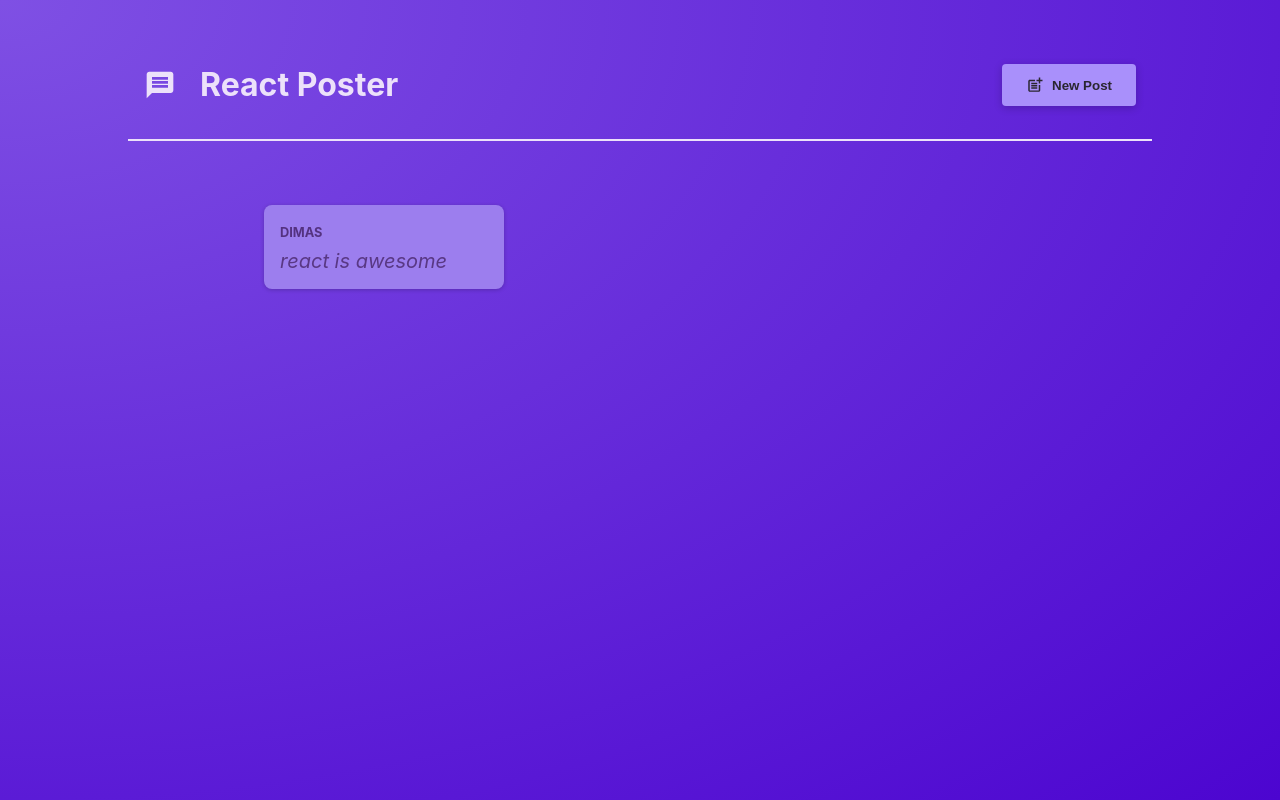
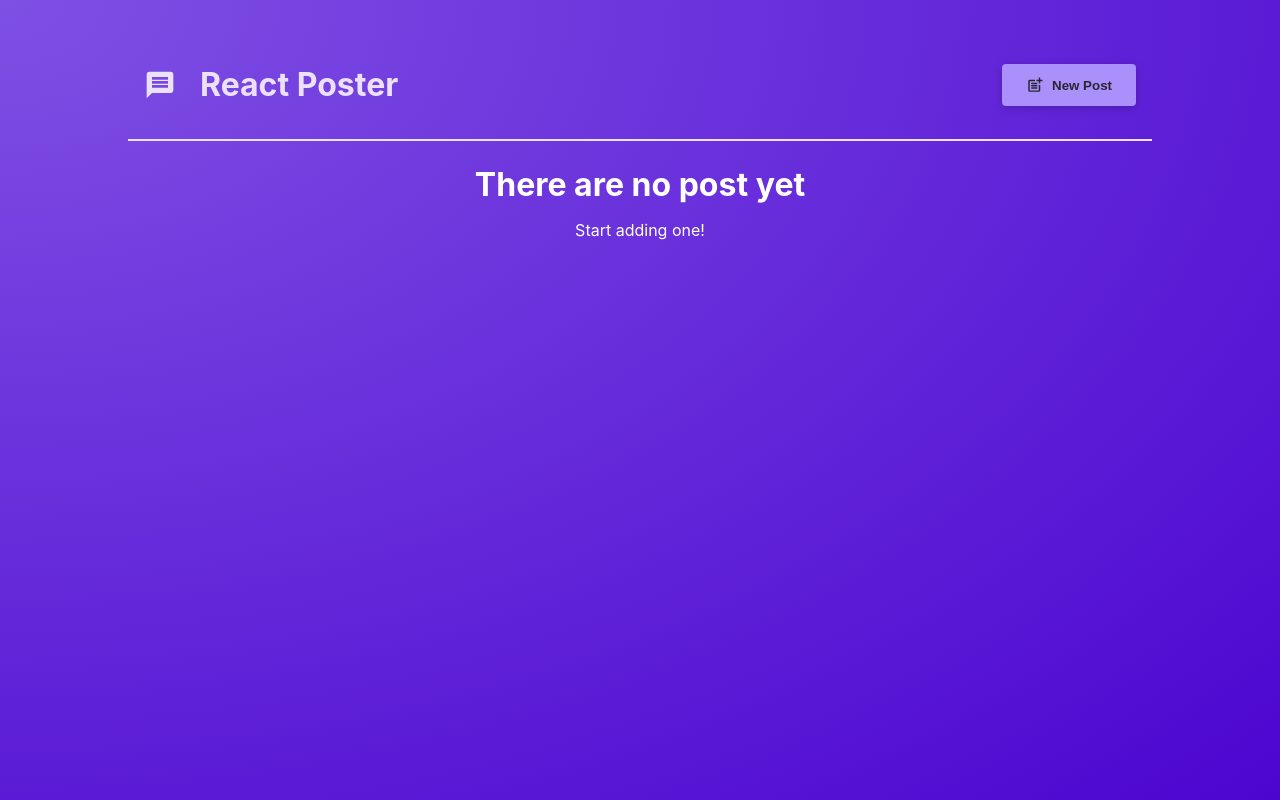
Before and after one commit to dimaswahyu-official/react-basic, a React (Vite) app: page / in a window 1280 px wide. Built offline with nearby package versions, Linux system fonts and the light colour scheme.

Commit message:
add posting into json

```diff
--- a/src/components/NewPost.jsx
+++ b/src/components/NewPost.jsx
@@ -1,7 +1,7 @@
 import { useState } from "react";
 import classes from "./NewPost.module.css";
 
-function NewPost({ onCancel }) {
+function NewPost({ onCancel, onPosting }) {
   const [stateData, setStateData] = useState("");
   const [stateAuthor, setStateAuthor] = useState("");
 
@@ -19,8 +19,9 @@ function NewPost({ onCancel }) {
       body: stateData,
       author:stateAuthor
     }
+    onPosting(postData)
     onCancel()
-    console.log(postData)
+
   }
   return (
     <form className={classes.form} onSubmit={onSubmitHandler}>
--- a/src/components/Post.jsx
+++ b/src/components/Post.jsx
@@ -1,11 +1,11 @@
 import classes from "./Post.module.css"
 
-function Post(props){
+function Post({author , body}){
 
     return (
     <li className={classes.post}>
-        <p className={classes.author}>{props.author}</p>
-        <p className={classes.desc}>{props.body}</p>
+        <p className={classes.author}>{author}</p>
+        <p className={classes.desc}>{body}</p>
     </li>
 )
     }
--- a/src/components/PostList.jsx
+++ b/src/components/PostList.jsx
@@ -4,20 +4,35 @@ import { useState } from "react";
 import NewPost from "./NewPost";
 import Modal from "./Modal";
 
-function PostList({isPosting , onStopPosting}) {
+function PostList({ isPosting, onStopPosting }) {
+  const [post, setPost] = useState([]);
 
-
+  function addPostHandler(e) {
+    setPost((existingPost) => [e, ...existingPost]);
+  }
   return (
     <>
-      {isPosting && (<Modal onClose={onStopPosting}>
-        <NewPost
-          onCancel={onStopPosting}
-        />
-      </Modal>)}
+      {isPosting && (
+        <Modal onClose={onStopPosting}>
+          <NewPost onCancel={onStopPosting} onPosting={addPostHandler} />
+        </Modal>
+      )}
+      {post.length > 0 && (
+        <ul className={list.posts}>
+          {post.map((e) => (
+            <Post key={e.body} author={e.author} body={e.body} />
+          ))}
+          {/* <Post author="dimas" body="react is awesome" /> */}
+        </ul>
+      )}
 
-      <ul className={list.posts}>
-        <Post author="dimas" body="react is awesome" />
-      </ul>
+      {post.length === 0 && (
+        <div style={{textAlign:"center", color:"white"}}>
+          <h1>There are no post yet</h1>
+          <p>Start adding one!</p>
+        </div>
+
+      )}
     </>
   );
 }
```
